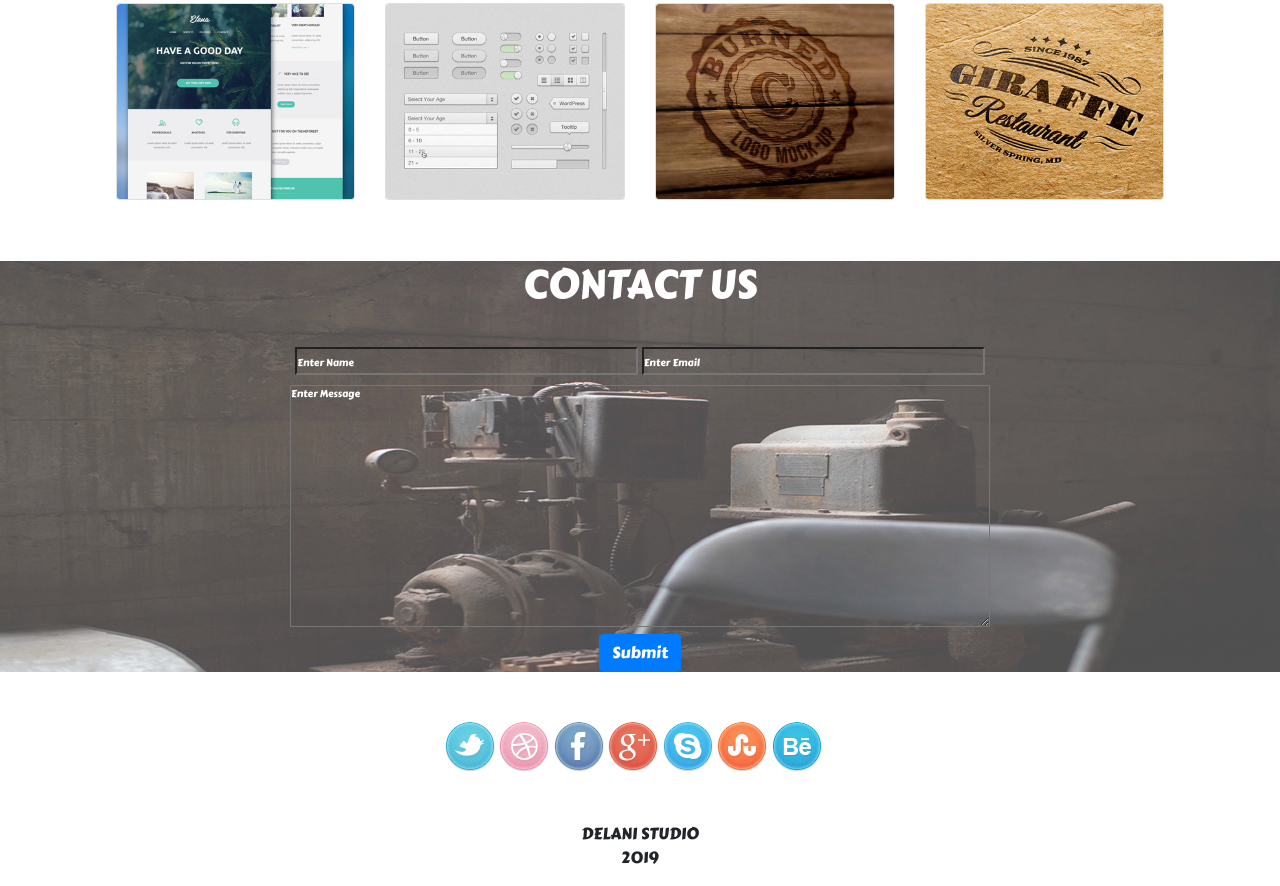
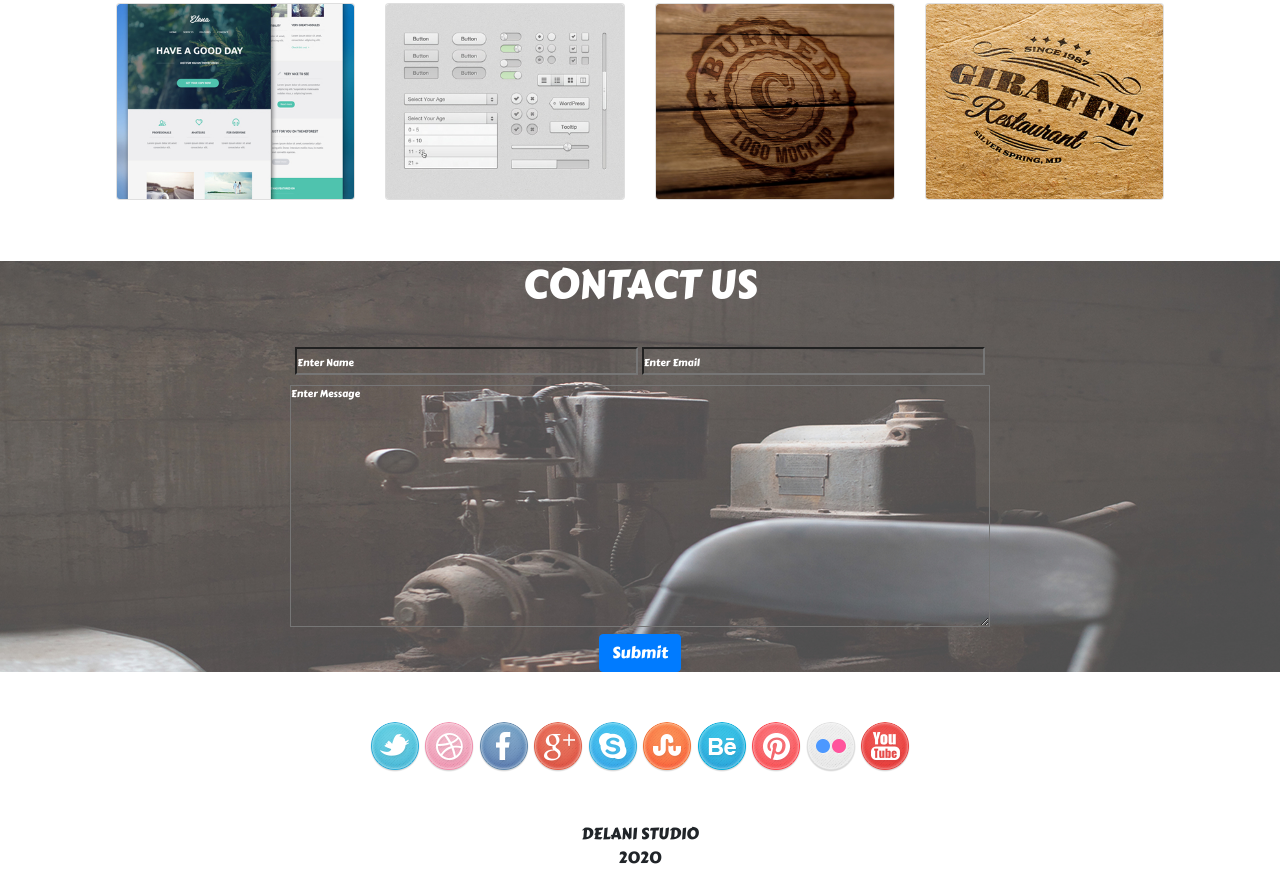
Before and after one commit to DorcasWanjiku/Delani-Studio, a plain HTML site: page index.html in a window 1280 px wide. Shown: the part 2019-2905 px from the top of the page. Drawn offline with nearby package versions, Linux system fonts and the light colour scheme; a web font is replaced by a local one.

Commit message:
add youtube icon,flickr icon and pintrest icon

```diff
--- a/index.html
+++ b/index.html
@@ -161,14 +161,14 @@
             <img src="images/skype.png" alt="" class="all" srcset="">
             <img src="images/stumble_upon.png" class="all" alt="" srcset="">
             <img src="images/behance.png" class="all" alt="" srcset="">
-            <img src="./images/social_icons/pinterest.png" class="all" alt="" srcset="">
-            <img src="./images/social_icons/flickr.png" class="all" alt="" srcset="">
-            <img src="./images/social_icons/you_tube.png" alt="" class="all" srcset="">
+            <img src="images/pinterest.png" class="all" alt="" srcset="">
+            <img src="images/flickr.png" class="all" alt="" srcset="">
+            <img src="images/you_tube.png" alt="" class="all" srcset="">
         </div>
     </section>
     <!-- footer -->
     <div class=" footer text-center">
-        <p>DELANI STUDIO<br>2019</p>
+        <p>DELANI STUDIO<br>2020</p>
     </div>
     </div>
     <script src="js/jquery-3.4.1.js"></script>
```
